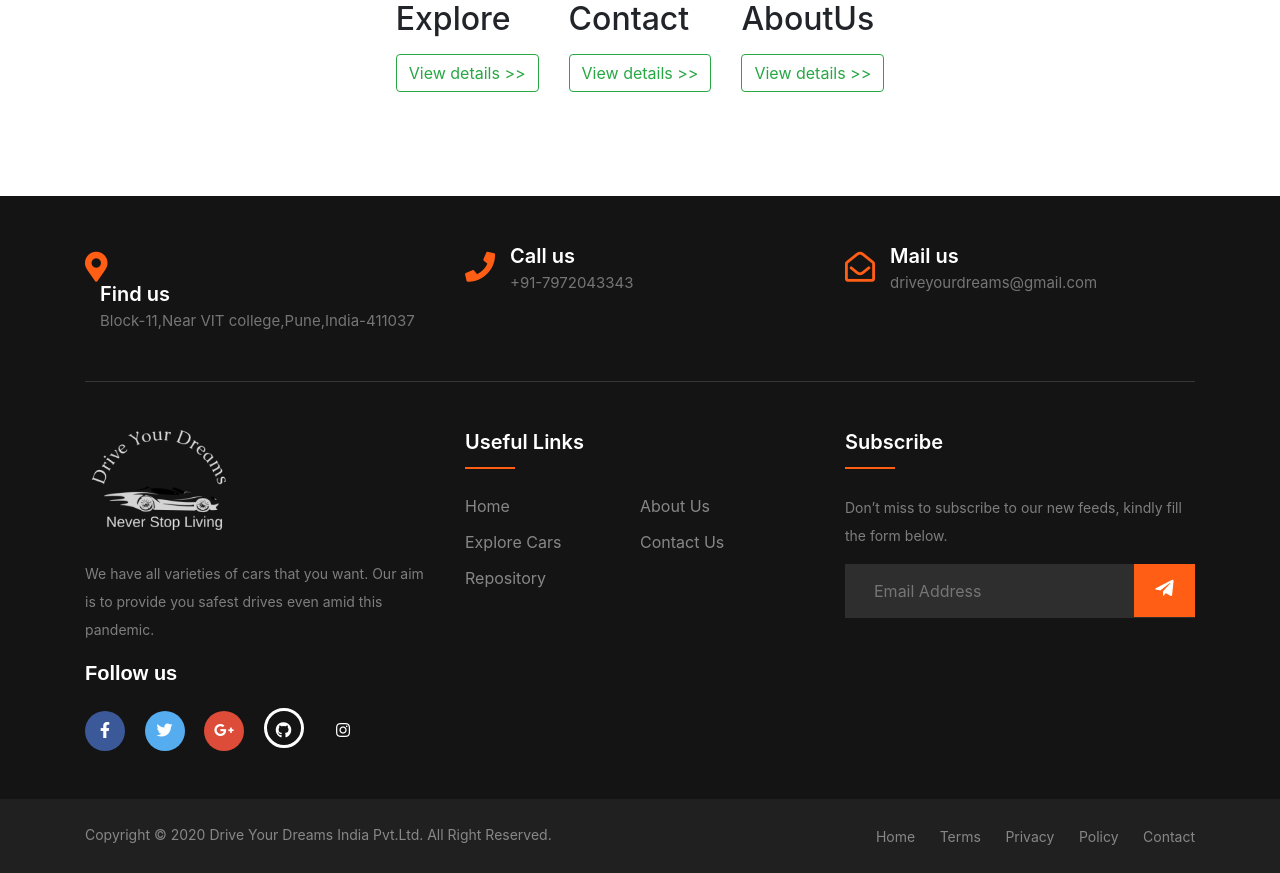
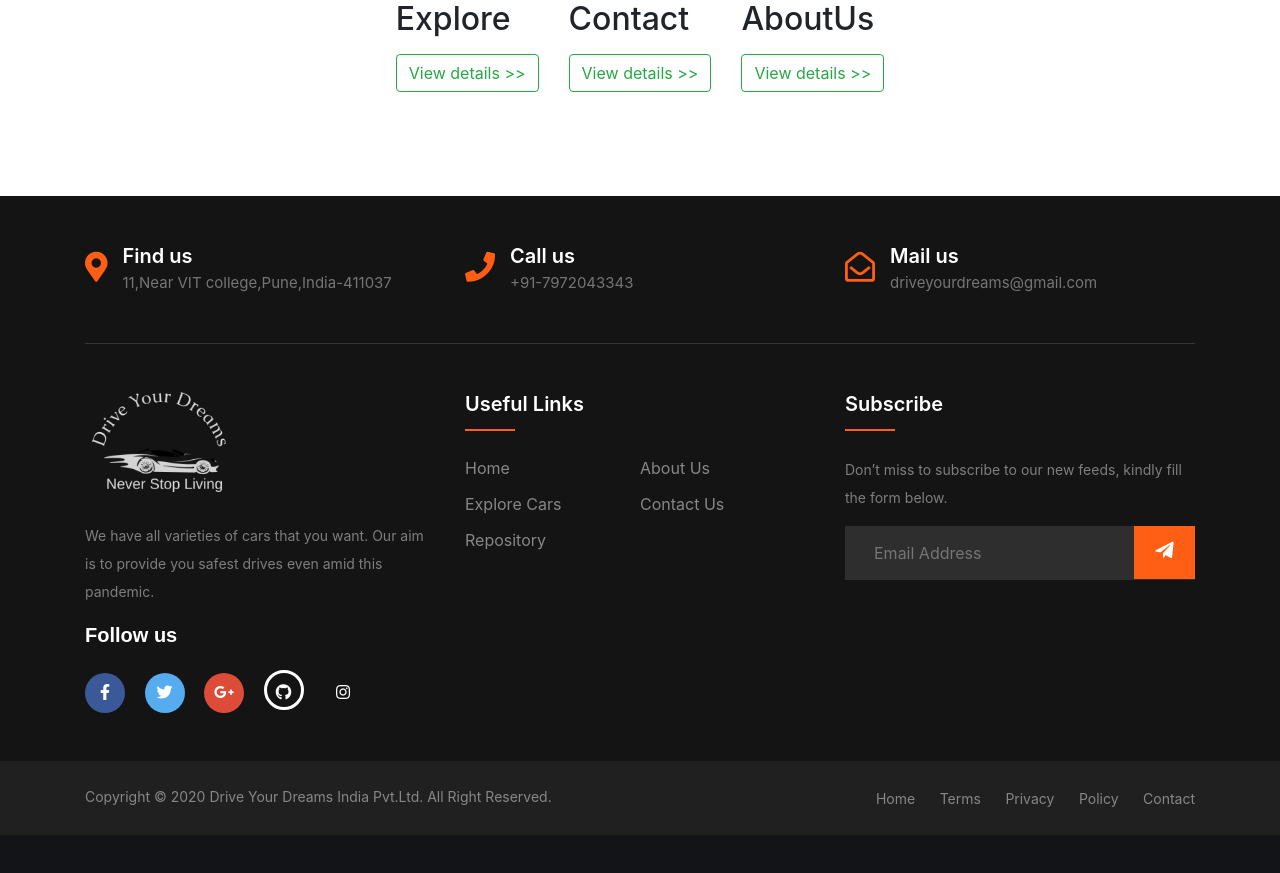
Before and after one commit to koredhanraj431/Car-Rental-System-Group-Work, a PHP site: the page made by Car-Rental-System(EDI)/User/index.php in a window 1280 px wide. Shown: the part 1064-1937 px from the top of the page. After the commit the page ends 1899 px from the top, so only its background shows below. Run offline with PHP 8.4, Linux system fonts and the light colour scheme; some libraries are stand-ins or nearby versions.

Commit message:
Update footer.php

```diff
--- a/Car-Rental-System(EDI)/User/Includes/footer.php
+++ b/Car-Rental-System(EDI)/User/Includes/footer.php
@@ -184,7 +184,7 @@
                             <i class="fas fa-map-marker-alt"></i>
                             <div class="cta-text">
                                 <h4>Find us</h4>
-                                <span>Block-11,Near VIT college,Pune,India-411037</span>
+                                <span>11,Near VIT college,Pune,India-411037</span>
                             </div>
                         </div>
                     </div>
```
